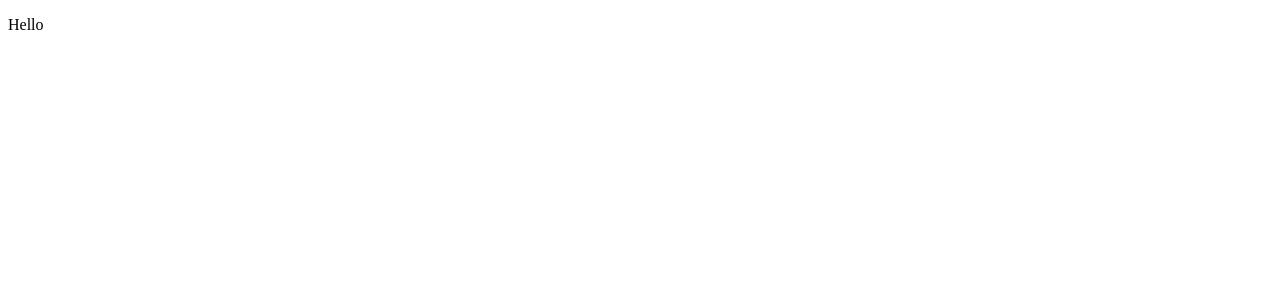
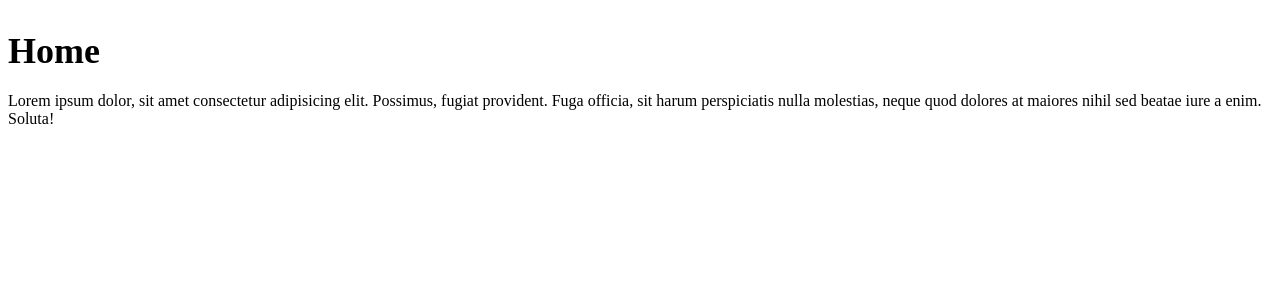
Before and after one commit to JrzenonDev/e-commerce-nuxt3, a Nuxt app: page / in a window 1280 px wide. Shown: the top 300 px of the page. Built offline with nearby package versions, Linux system fonts and the light colour scheme.

Commit message:
feat: init pages

```diff
--- a/app.vue
+++ /dev/null
@@ -1,5 +0,0 @@
-<template>
-  <div>
-    <p>Hello</p>
-  </div>
-</template>
--- /dev/null
+++ b/pages/about.vue
@@ -0,0 +1,23 @@
+<template>
+  <div>
+    <h2>About</h2>
+    <p>
+      Lorem ipsum dolor, sit amet consectetur adipisicing elit. Possimus, fugiat
+      provident. Fuga officia, sit harum perspiciatis nulla molestias, neque
+      quod dolores at maiores nihil sed beatae iure a enim. Soluta!
+    </p>
+  </div>
+</template>
+
+<script setup></script>
+
+<style scoped>
+h2 {
+  margin-bottom: 20px;
+  font-size: 36px;
+}
+
+p {
+  margin: 20px 0;
+}
+</style>
--- /dev/null
+++ b/pages/index.vue
@@ -0,0 +1,23 @@
+<template>
+  <div>
+    <h2>Home</h2>
+    <p>
+      Lorem ipsum dolor, sit amet consectetur adipisicing elit. Possimus, fugiat
+      provident. Fuga officia, sit harum perspiciatis nulla molestias, neque
+      quod dolores at maiores nihil sed beatae iure a enim. Soluta!
+    </p>
+  </div>
+</template>
+
+<script setup></script>
+
+<style scoped>
+h2 {
+  margin-bottom: 20px;
+  font-size: 36px;
+}
+
+p {
+  margin: 20px 0;
+}
+</style>
--- /dev/null
+++ b/pages/products/index.vue
@@ -0,0 +1,23 @@
+<template>
+  <div>
+    <h2>Products</h2>
+    <p>
+      Lorem ipsum dolor, sit amet consectetur adipisicing elit. Possimus, fugiat
+      provident. Fuga officia, sit harum perspiciatis nulla molestias, neque
+      quod dolores at maiores nihil sed beatae iure a enim. Soluta!
+    </p>
+  </div>
+</template>
+
+<script setup></script>
+
+<style scoped>
+h2 {
+  margin-bottom: 20px;
+  font-size: 36px;
+}
+
+p {
+  margin: 20px 0;
+}
+</style>
```
